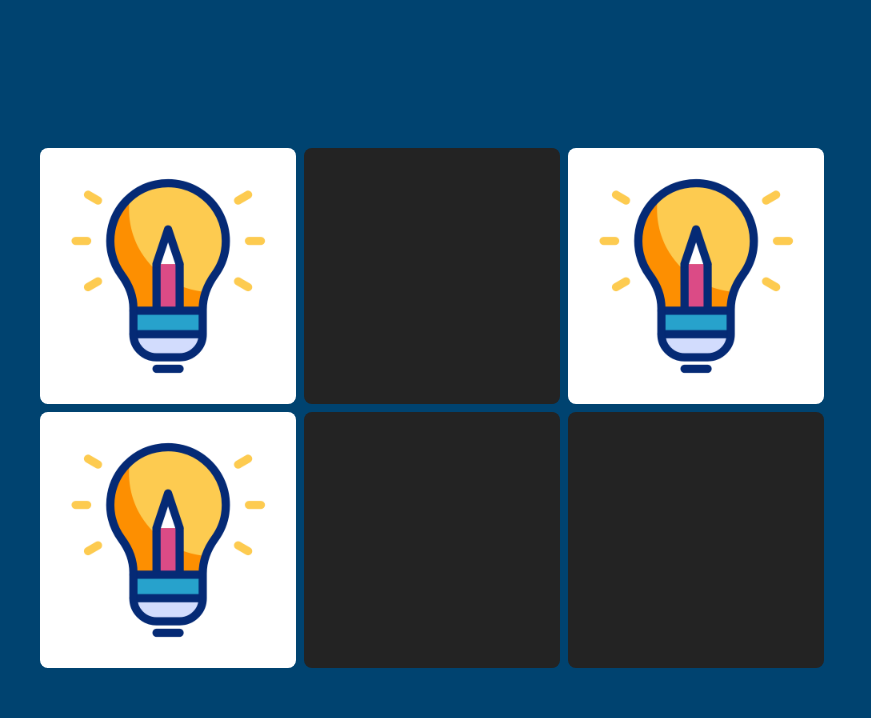
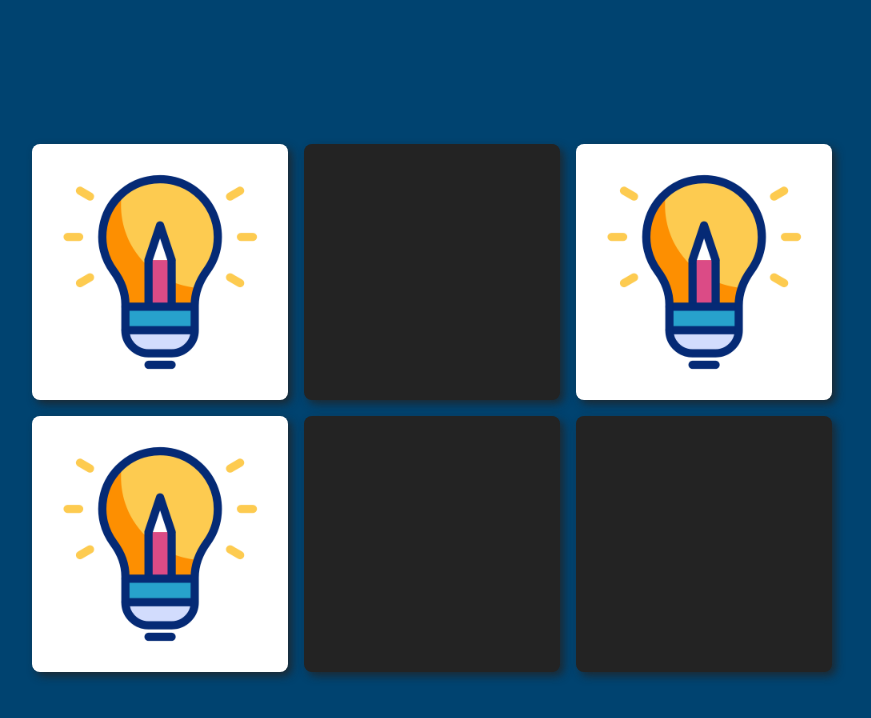
Before and after one commit to JoleneKearse/lights-on-off, a React (Vite) app: page / in a window 1280 px wide. Shown: the top 718 px of the page, without its empty margins (208-1079 px from the left). Built offline with nearby package versions, Linux system fonts and the light colour scheme.

Commit message:
style: update box styles

```diff
--- a/src/index.css
+++ b/src/index.css
@@ -29,7 +29,7 @@ main {
   display: grid;
   grid-template-rows: repeat(1, 1fr);
   grid-template-columns: repeat(3, 1fr);
-  gap: .5rem;
+  gap: 1rem;
 }
 
 .box {
@@ -40,4 +40,5 @@ main {
   background-image: none;
   background-position: center;
   background-size: contain;
+  box-shadow: .25rem .25rem .5rem #232323CC;
 }
```
